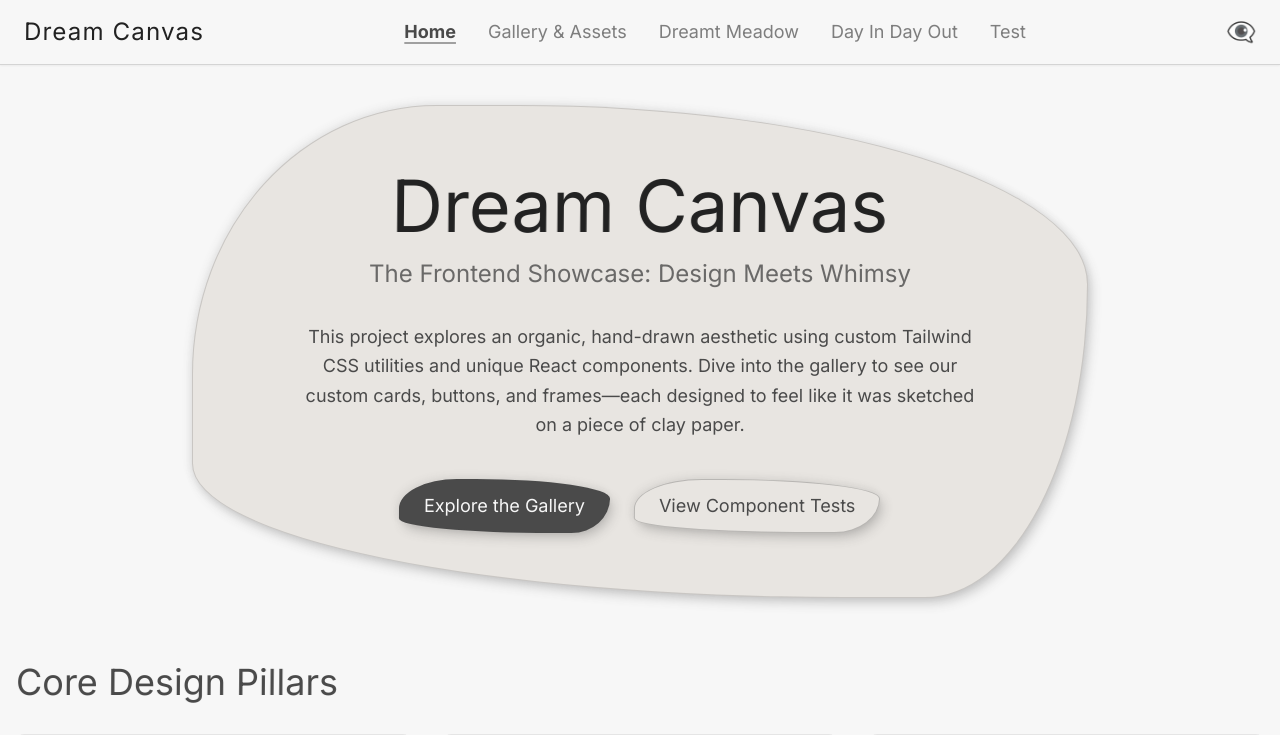
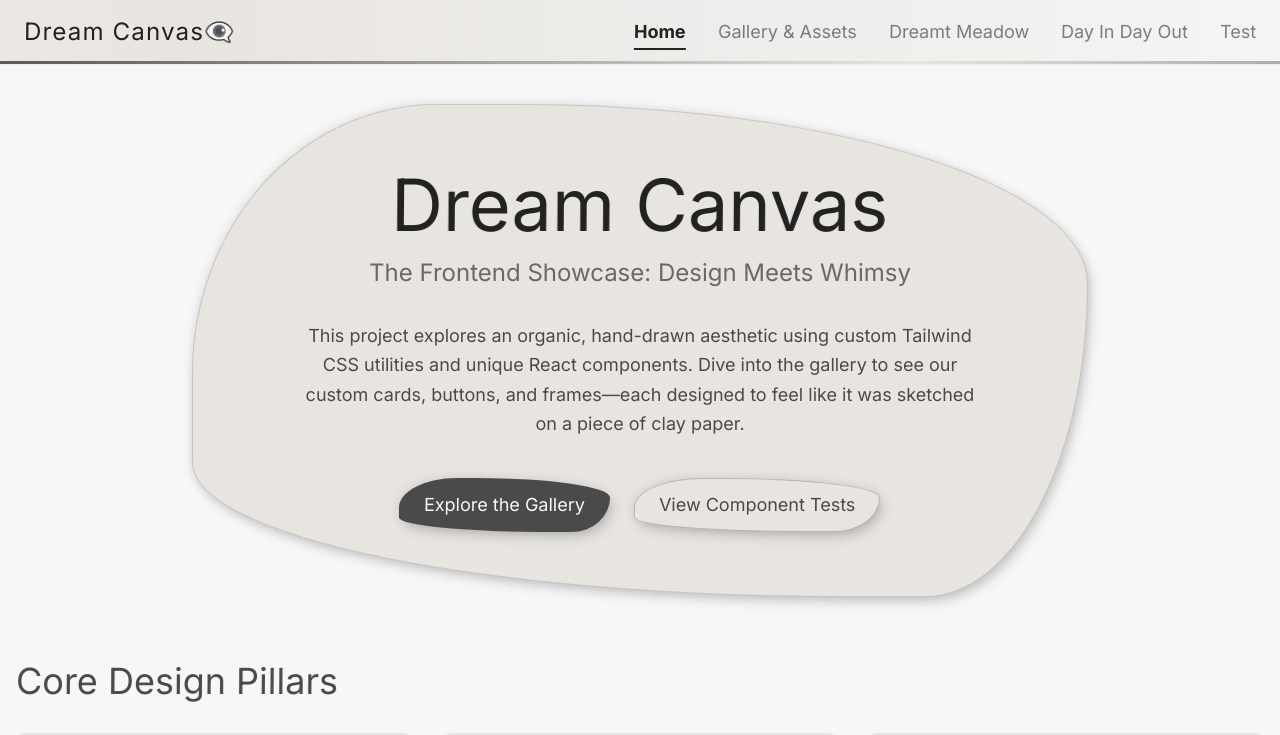
Before and after one commit to Agustin5705/dream-canvas, a Next.js app: page / in a window 1280 px wide. Shown: the top 735 px of the page. Built offline with nearby package versions, Linux system fonts and the light colour scheme.

Commit message:
stylized navbar, added subtle animation to navigation

```diff
--- a/src/components/Navigation.tsx
+++ b/src/components/Navigation.tsx
@@ -24,15 +24,23 @@ const Navigation: React.FC = () => {
   const [menuOpen, setMenuOpen] = useState(false);
 
   return (
-    <header className="top-0 left-0 right-0 z-100 relative bg-paper-bg/95 backdrop-blur-sm shadow-sm border-b border-pencil-gray/20">
+    <header className="top-0 left-0 right-0 z-100 relative bg-paper-bg/95 backdrop-blur-sm shadow-sm bg-gradient-to-r from-paper-bg via-soft-clay to-paper-bg bg-[length:200%_100%] bg-no-repeat animate-slow-slide">
       <div className="container mx-auto flex justify-between items-center py-4 px-6 max-w-7xl">
         {/* Site Title - Uses the custom sketch font aesthetic for the title */}
+        <div className="flex">
           <Link
             href="/"
             className="text-2xl font-sketch text-accent-dark tracking-wider"
           >
             Dream Canvas
           </Link>
+          <div
+            title="Inner Eye Motif Placeholder"
+            className="hidden sm:block text-pencil-gray/80 text-2xl font-sketch animate-breathe-slow cursor-pointer"
+          >
+            👁️‍🗨️
+          </div>
+        </div>
         {/* Mobile Menu Button */}{" "}
         <div className="sm:hidden">
           <button
@@ -74,11 +82,11 @@ const Navigation: React.FC = () => {
                 key={item.name}
                 href={item.href}
                 className={`
-                  text-lg font-sans transition-colors duration-200
+                  relative text-lg font-sketch transition-all duration-300
                   ${
                     isActive
-                      ? "text-pencil-gray font-bold underline decoration-2 decoration-pencil-gray/50 underline-offset-4"
-                      : "text-pencil-gray/70 hover:text-pencil-gray"
+                      ? "text-accent-dark font-bold after:absolute after:left-0 after:-bottom-1 after:w-full after:h-[2px] after:bg-accent-dark after:animate-wiggle"
+                      : "text-pencil-gray/70 hover:text-accent-dark hover:scale-105 hover:rotate-1"
                   }
                 `}
               >
@@ -87,14 +95,12 @@ const Navigation: React.FC = () => {
             );
           })}
         </nav>
-        {/* Placeholder for the "Inner Eye" Motif (animate-breathe-slow) */}
+      </div>
       <div
-          title="Inner Eye Motif Placeholder"
-          className="hidden sm:block text-pencil-gray/80 text-2xl font-sketch animate-breathe-slow cursor-pointer"
-        >
-          👁️‍🗨️
-        </div>
-      </div>
+        className="absolute bottom-0 left-0 w-full h-[3px]
+             bg-gradient-to-r from-accent-dark via-soft-clay to-accent-dark
+             bg-[length:200%_100%] bg-no-repeat animate-slide"
+      ></div>
     </header>
   );
 };
--- a/tailwind.config.js
+++ b/tailwind.config.js
@@ -33,6 +33,11 @@ const config = {
         'bottom': 'center bottom', // Allows the use of 'origin-bottom' class
       },
       keyframes: {
+        'slide': {
+          '0%': { backgroundPosition: '0% 50%' },
+          '50%': { backgroundPosition: '100% 50%' },
+          '100%': { backgroundPosition: '0% 50%' }
+        },
         'cloud-roll-short': {
           '0%': { transform: 'translateX(0)' },
           '100%': { transform: 'translateX(5vw)' }, // small drift
@@ -110,6 +115,8 @@ const config = {
         'rain-animation-fast': 'rainFall 0.9s linear infinite',
         'rain-animation-very-fast': 'rainFall 0.8s linear infinite',
         'rain-animation-super-fast': 'rainFall 0.7s linear infinite',
+        'slide': 'slide 5s linear infinite',
+        'slow-slide': 'slide 10s linear infinite'
       },
     },
   },
```
Lines whose indentation alone changed are shown as unchanged.
